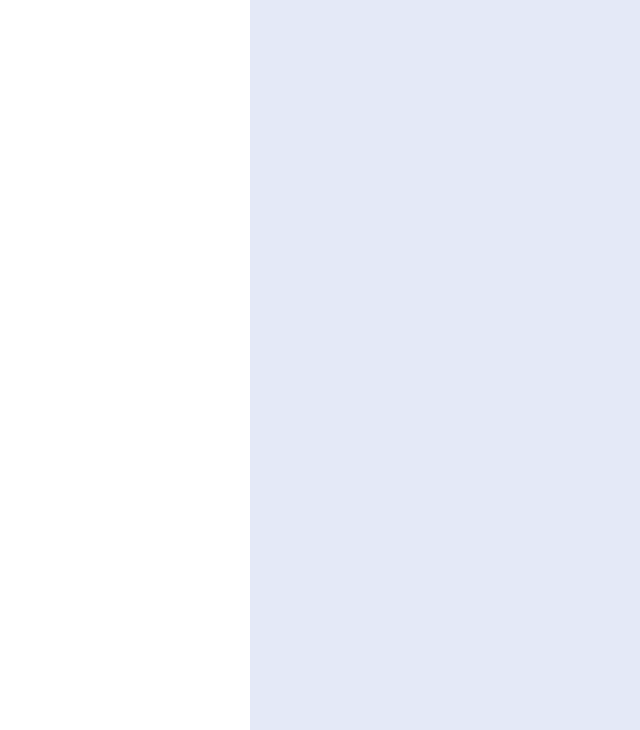
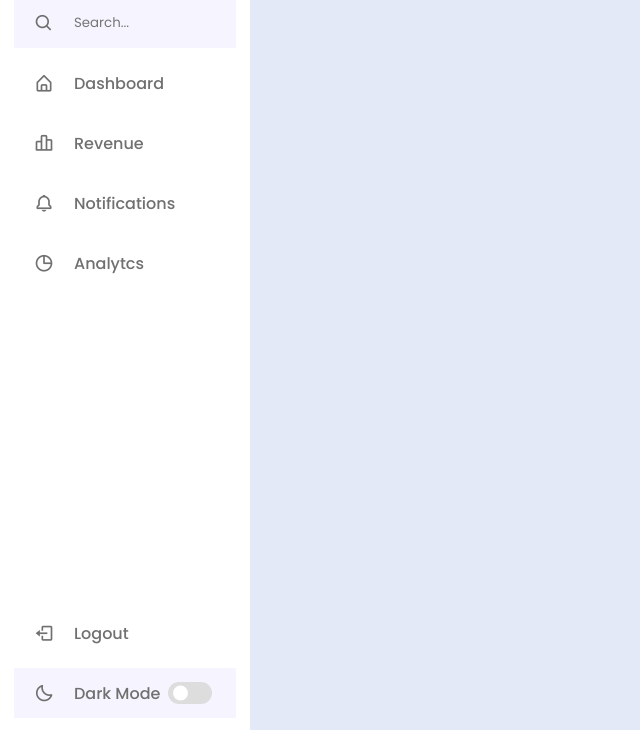
Before and after one commit to felipe-vasques/theme, a plain HTML site: page index.html in a window 1280 px wide. Shown: the part 70-800 px from the top of the page, without its empty margins (0-640 px from the left). Drawn offline with nearby package versions, Linux system fonts and the light colour scheme; files whose address does not match are found by name.

Commit message:
Design pronto

```diff
--- a/index.html
+++ b/index.html
@@ -1,10 +1,10 @@
 <!DOCTYPE html>
-<html lang="en">
+<html lang="pt-br">
 <head>
     <meta charset="UTF-8">
     <meta name="viewport" content="width=device-width, initial-scale=1.0">
     <title>Primeiro</title>
-    <link rel="stylesheet" type="text/css" href="C:\Users\Felipe\Documents\projects\main.css">
+    <link rel="stylesheet" type="text/css" href="./main.css">
     <link rel="stylesheet" href="https://cdn.jsdelivr.net/npm/bootstrap-icons@1.10.5/font/bootstrap-icons.css">
     <link href='https://unpkg.com/boxicons@2.1.4/css/boxicons.min.css' rel='stylesheet'>
 </head>
@@ -13,17 +13,71 @@
         <header>
             <div class="image-text">
                 <span class="image">
-                    <img src="C:\Users\Felipe\Documents\projects\logo.jpg" alt="logo">
+                    <img src="./logo.jpg" alt="logo">
                 </span>
 
                 <div class="text header-text">
-                    <span class="name">CodingLab</span>
-                    <span class="profession">Web developer</span>
+                    <span class="name">Felipe </span>
+                    <span class="profession">System Service</span>
                 </div>
             </div>
 
             <i class='bx bx-chevron-right toggle'></i>
         </header>
+        <div class="menu-bar">
+            <div class="menu">
+                <li class="search-box">
+                    <i class='bx bx-search icon' ></i>
+                    <input type="search" placeholder="Search...">
+                </li>
+                <ul class="menu-links">
+                    <li class="nav-link">
+                        <a href="#">
+                            <i class='bx bx-home-alt icon' ></i>
+                            <span class="text nav-text">Dashboard</span>
+                        </a>
+                    </li>
+                    <li class="nav-link">
+                        <a href="#">
+                            <i class='bx bx-bar-chart-alt-2 icon' ></i>
+                            <span class="text nav-text">Revenue</span>
+                        </a>
+                    </li>
+                    <li class="nav-link">
+                        <a href="#">
+                            <i class='bx bx-bell icon' ></i>
+                            <span class="text nav-text">Notifications</span>
+                        </a>
+                    </li>
+                    <li class="nav-link">
+                        <a href="#">
+                            <i class='bx bx-pie-chart-alt icon' ></i>
+                            <span class="text nav-text">Analytcs</span>
+                        </a>
+                    </li>
+                </ul>
+            </div>
+
+            <div class="bottom-content">
+                <li class="">
+                    <a href="#">
+                        <i class='bx bx-log-out icon' ></i>
+                        <span class="text nav-text">Logout</span>
+                    </a>
+                </li>
+
+                <li class="mode">
+                    <div class="moon-sun">
+                        <i class='bx bx-moon icon moon' ></i>
+                        <i class='bx bx-sun icon sun' ></i>
+                    </div>
+                    <span class="mode-text text">Dark Mode</span>
+                    <div class="toggle-switch">
+                         <span class="switch"></span>
+                    </div>
+                </li>
+            </div>
+        </div>
     </nav>
     <script src="https://unpkg.com/boxicons@2.1.4/dist/boxicons.js"></script>
 </body>
--- a/main.css
+++ b/main.css
@@ -26,6 +26,17 @@ body{
     background: var(--body-color);
 }
 
+/* =========== Sidebar =========== */
+.asidebar{
+    position: fixed;
+    top: 0;
+    left: 0;
+    height: 100%;
+    width: 250px;
+    padding: 10px 14px;
+    background: var(--sidebar-color);
+}
+
 .asidebar .text{
     font-size: 16px;
     font-weight: 500;
@@ -38,16 +49,26 @@ body{
     align-items: center;
 }
 
+.asidebar li{
+    height: 50px;
+    margin-top: 10px;
+    list-style: none;
+    display: flex;
+    align-items: center;
+}
 
-/* =========== Sidebar =========== */
-.asidebar{
-    position: fixed;
-    top: 0;
-    left: 0;
-    height: 100%;
-    width: 250px;
-    padding: 10px 14px;
-    background: var(--sidebar-color);
+.asidebar li .icon{
+    display: flex;
+    align-items: center;
+    justify-content: center;
+    min-width: 60px;
+    font-size: 20px;
+}
+
+.asidebar li .icon,
+.asidebar li .text{
+    color: var(--text-color);
+    transition: var(--tran-02);
 }
 
 .asidebar header{
@@ -79,7 +100,7 @@ header .image-text .header-text{
 
 .asidebar header .toggle{
     position: absolute;
-    top: 50%;
+    top: 45%;
     right: -25px;
     transform: translateY(-50%);
     height: 25px;
@@ -92,3 +113,91 @@ header .image-text .header-text{
     color: var(--sidebar-color);
     font-size: 22px;
 }
+
+.asidebar .search-box{
+    background: var(--primary-color-light);
+}
+
+.search-box input{
+    height: 100%;
+    width: 100%;
+    outline: none;
+    border: none;
+    border-radius: 6px;
+    background: var(--primary-color-light);
+}
+
+.asidebar li a{
+    text-decoration: none;
+    width: 100%;
+    height: 100%;
+    display: flex;
+    align-items: center;
+    border-radius: 6px;
+    transition:  var(--tran-04);
+}
+
+.asidebar li a:hover{
+    background: var(--primary-color);
+}
+
+.asidebar li a:hover .icon,
+.asidebar li a:hover .text{
+    color: var(--sidebar-color);
+}
+
+.asidebar .menu-bar{
+    height: calc(100% - 50px);
+    display: flex;
+    flex-direction: column;
+    justify-content: space-between;
+}
+
+.menu-bar .mode{
+    background-color: var(--primary-color-light);
+}
+
+.menu-bar .mode .moon-sun{
+    height: 50px;
+    width: 60px;
+    display: flex;
+    align-items: center;
+}
+
+.menu-bar .mode i{
+    position: absolute;
+}
+
+.menu-bar .mode i.sun{
+    opacity: 0;
+}
+
+.menu-bar .mode .toggle-switch{
+    display: flex;
+    align-items: center;
+    justify-content: center;
+    height: 100%;
+    min-width: 60px;
+    cursor: pointer;
+}
+
+.toggle-switch .switch{
+    position: relative;
+    height: 22px;
+    width: 44px;
+    border-radius: 25px;
+    background-color: var(--toggle-color);
+}
+
+.switch::before{
+    content: '';
+    position: absolute;
+    height: 15px;
+    width: 15px;
+    border-radius: 50%;
+    top: 50%;
+    left: 5px;
+    transform: translateY(-50%);
+    background: var(--sidebar-color);
+    cursor: pointer;
+}
```
Also changed, not shown: scripts.js (added).
